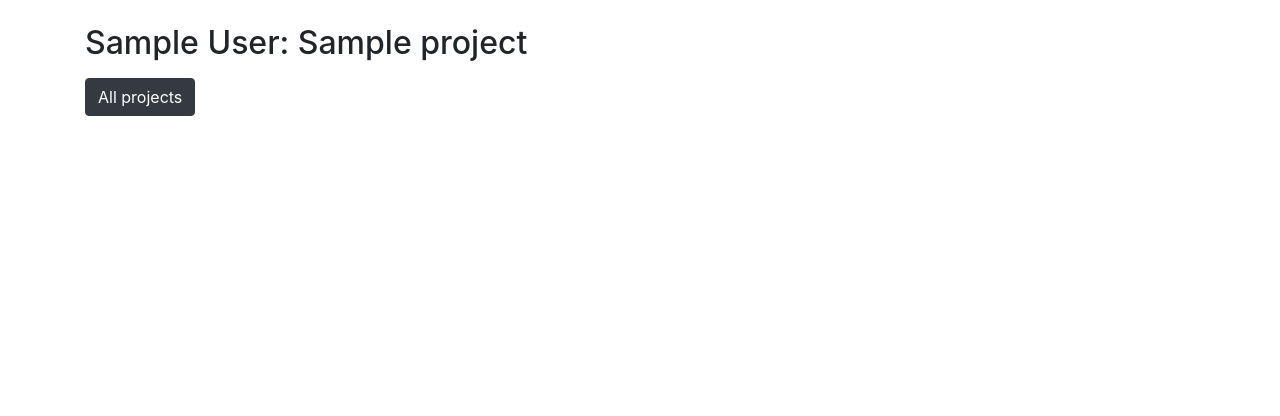
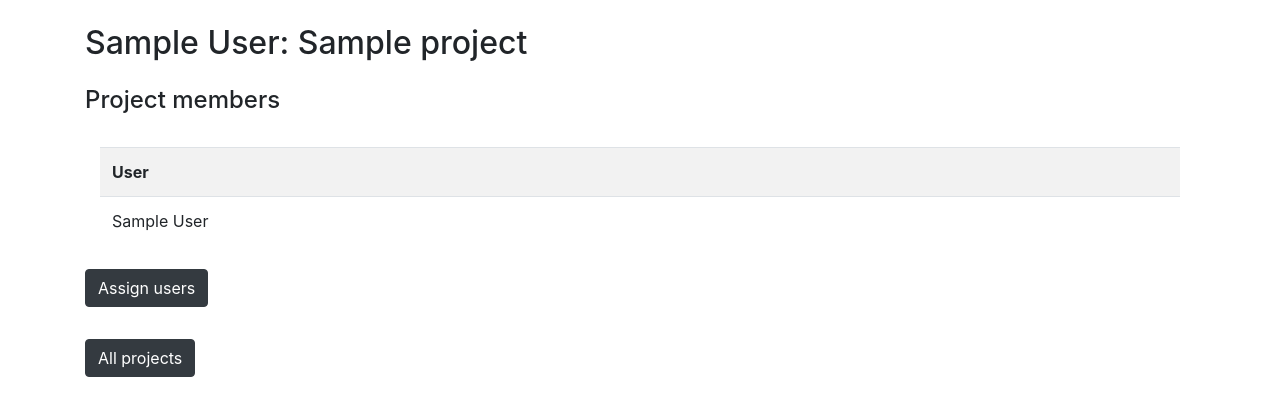
Before and after one commit to emmalait/project-time-mgmt, a Flask app: page /projects/1 in a window 1280 px wide. Shown: the part 56-472 px from the top of the page. Run offline with Flask 2, Linux system fonts and the light colour scheme; a user stored in the database is signed in; tables that the repository leaves empty hold one stand-in row (values such as "Sample post"); data that the repository does not hold is empty; some libraries are stand-ins or nearby versions.

Commit message:
Project members view & edit view for projects

```diff
--- a/application/projects/views.py
+++ b/application/projects/views.py
@@ -57,7 +57,6 @@ def project(project_id):
     p.budget = float(str(p.budget))
     p.costs = Project.get_costs(project_id)
     p.revenues = Project.get_revenues(project_id)
-    p.users = p.members
 
     cleared_tls = TimeLog.find_cleared_timelogs_by_project(project_id)
     uncleared_tls = TimeLog.find_uncleared_timelogs_by_project(project_id)
@@ -73,10 +72,9 @@ def project(project_id):
 @login_required
 def assignedUsers(project_id):
     p = Project.query.filter_by(id = project_id).first()
-    us = User.query.all()
+    availableUsers = User.find_users_not_assigned_to_project(project_id)
 
-    return render_template("projects/assignedUsers.html", project = p, users = us)
-
+    return render_template("projects/assignedUsers.html", project = p, availableUsers = availableUsers)
 
 # Assign user to a project
 @app.route("/projects/<project_id>/members/<account_id>/assign", methods=["POST"])
--- a/application/templates/projects/view.html
+++ b/application/templates/projects/view.html
@@ -55,6 +55,43 @@
     </table>
 </div>
 {% endif %}
+
+<h4 class="pt-3">Project members</h4>
+
+{% if project.members %}
+<p>
+    <div class="col-12 pt-3">
+           <table class="table table-striped">
+                <tr>
+                    <th>User</th>
+                    {% if current_user.role == "manager" %}
+                    <th></th>
+                    {% endif %}
+                </tr>
+                {% for user in project.members %}
+                <tr>
+                    <td>{{ user.name }}</td>
+                    {% if current_user.role == "manager" %}
+                    <td>
+                        <form method="POST" action="{{ url_for('unassignUser', project_id = project.id, account_id = user.id) }}">
+                            <input type="submit" value="Unassign" class="btn btn-dark btn-sm"/>
+                        </form>
+                    </td>
+                    {% endif %}
+                </tr>
+                {% endfor %}
+            </table>
+    </div>
+</p>
+{% else %}
+
+<p>No project members have been assigned to this project.</p>
+
+{% endif %}
+
+<div class="pt-2 pb-4">
+        <a href="{{ url_for('assignedUsers', project_id = project.id) }}" class="btn btn-dark">Assign users</a>
+    </div>
 
 {% if uncleared_timelogs %}
 
```
Also changed, not shown: application/templates/projects/assignedUsers.html (added, +78 -0 lines).
